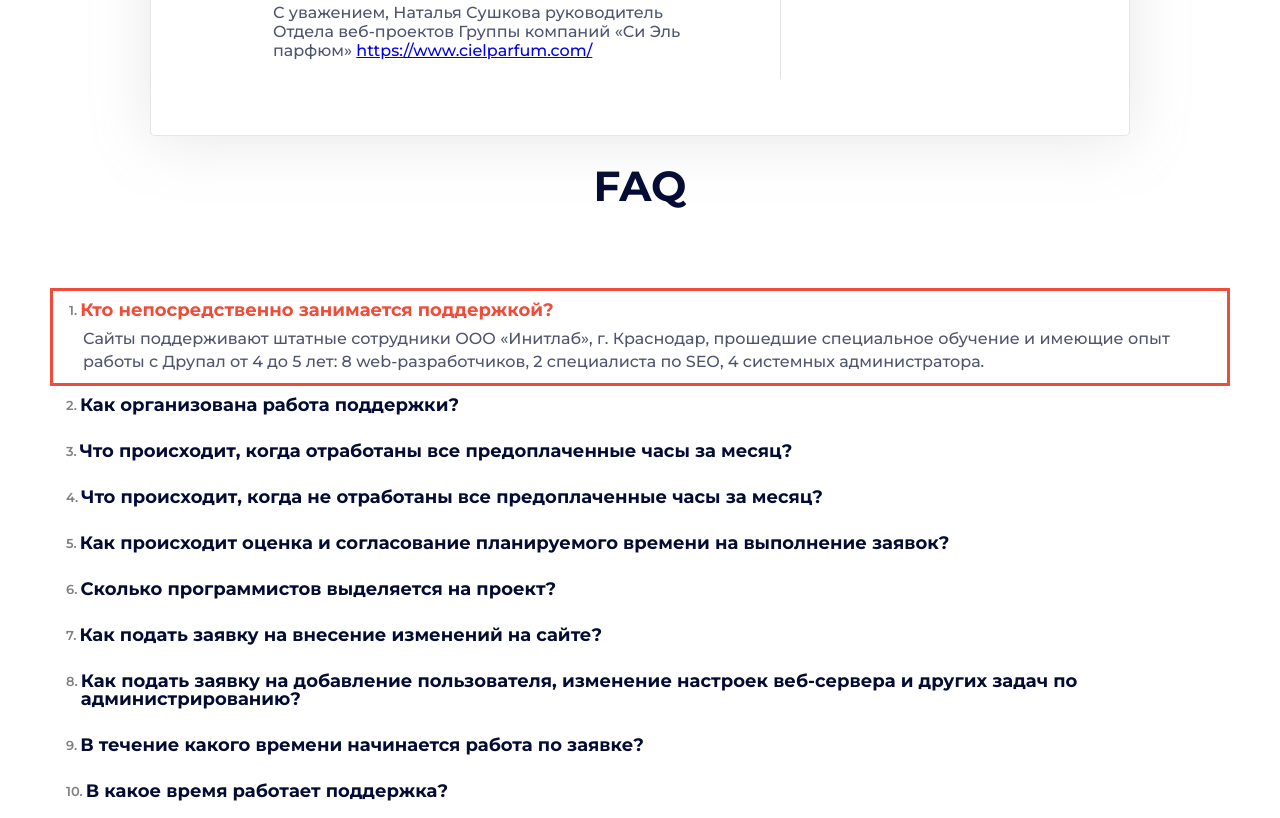
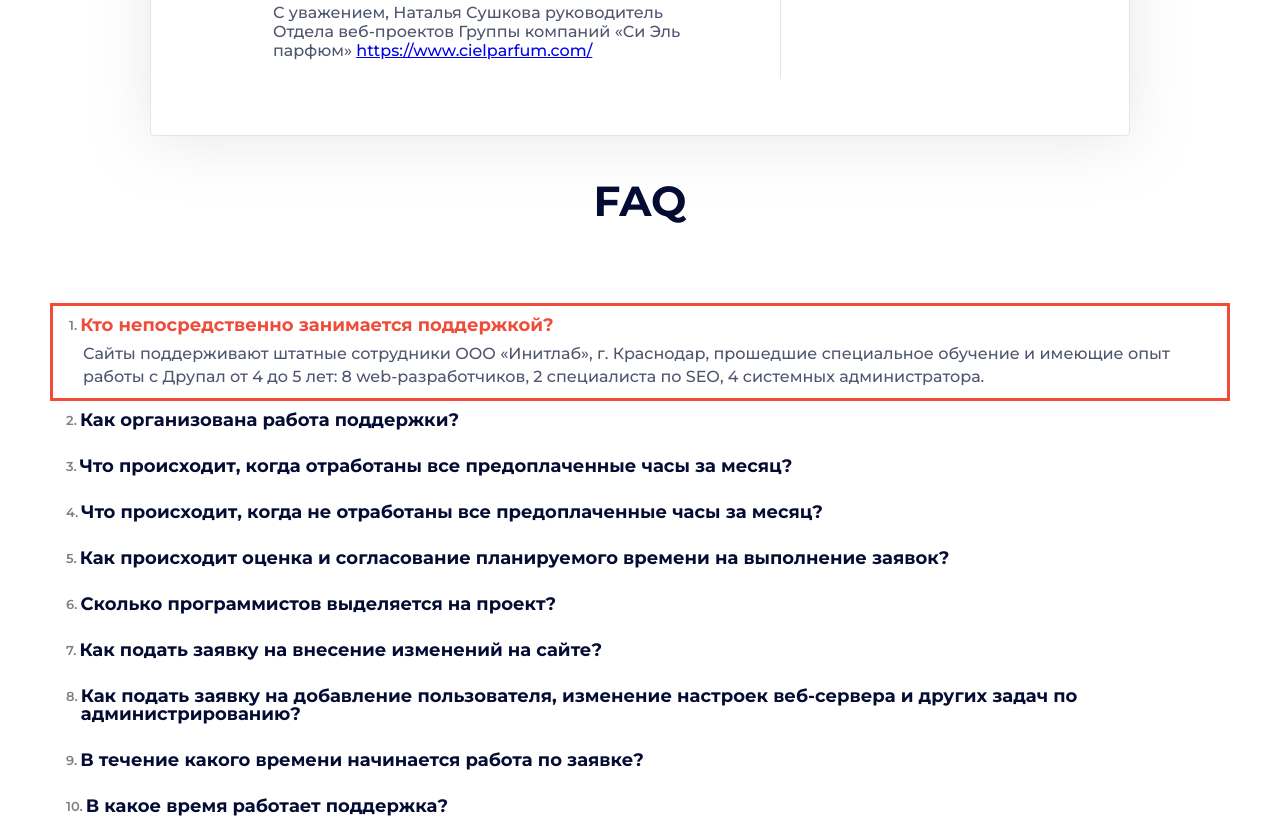
Before and after one commit to LittleApex/littleapex.github.io, a plain HTML site: page index.html in a window 1280 px wide. Shown: the part 7694-8512 px from the top of the page. Drawn offline with nearby package versions, Linux system fonts and the light colour scheme.

Commit message:
Update style.css

```diff
--- a/style.css
+++ b/style.css
@@ -930,6 +930,10 @@ header {
 
 /*----FAQ----*/
 
+.FAQ {
+    padding: 15px;
+}
+
 .FAQ .FAQ_title {
     text-align: center;
     font-weight: 700;
```
